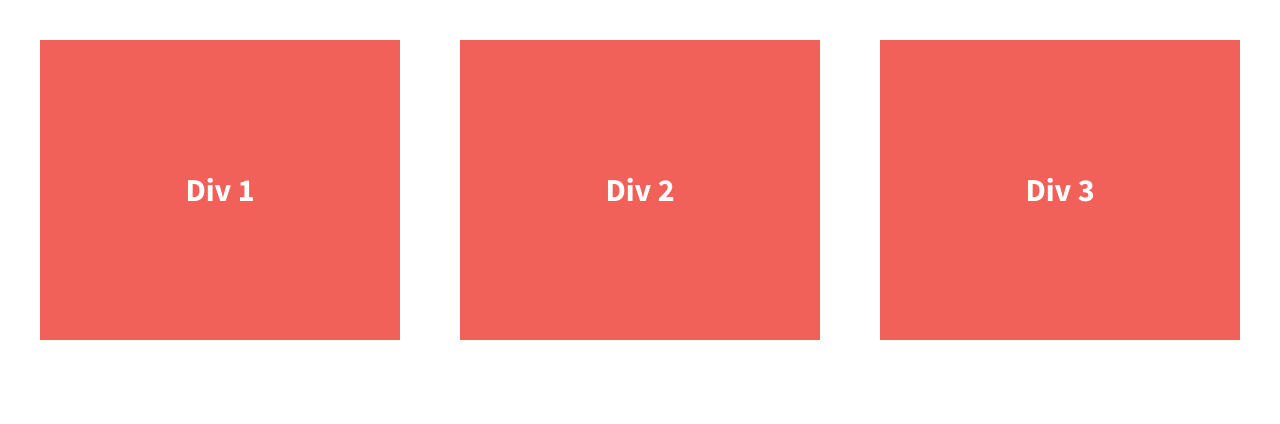
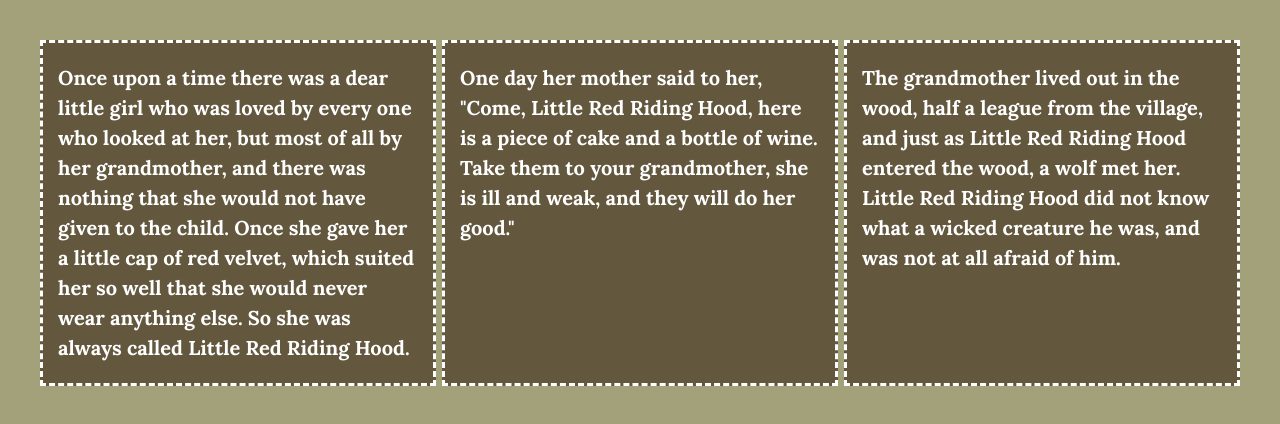
Before and after one commit to Kacey-C/divs-flexbox-starter, a plain HTML site: page index.html in a window 1280 px wide. Drawn offline with nearby package versions, Linux system fonts and the light colour scheme.

Commit message:
Added little red ridinghood story

```diff
--- a/css/main.css
+++ b/css/main.css
@@ -97,12 +97,12 @@ textarea {
 
 
 html {
-  background-color: #fff;
+  background-color: #a2a179;
   height: 100%;
 }
 
 body {
-  font-family: 'Source Sans Pro', sans-serif;
+  font-family: 'lora';
   padding: 2em;
   font-size: 1.25em;
   height: 100%;
@@ -119,13 +119,14 @@ body {
   /*give the divs a width of 30%, add display:flex, set justify-content and align-items to center*/
   color: #fff;
   line-height: 1.5em;
-  font-size: 1.6em;
-  background-color: #f16059;
-  height: 300px;
+  font-size: 1em;
+  background-color: #63573e;
+  padding: 20px 15px;
   display: flex;
   justify-content: center;
-  align-items: center;
+  align-items: top;
   width: 30%;
+  border: 3px dashed #ffffff;
 }
 
 
--- a/index.html
+++ b/index.html
@@ -23,13 +23,13 @@
 
         <section class="wrapper">
             <div class="div-1">
-                Div 1
+                Once upon a time there was a dear little girl who was loved by every one who looked at her, but most of all by her grandmother, and there was nothing that she would not have given to the child. Once she gave her a little cap of red velvet, which suited her so well that she would never wear anything else. So she was always called Little Red Riding Hood.
             </div>
             <div class="div-2">
-                Div 2
+                One day her mother said to her, "Come, Little Red Riding Hood, here is a piece of cake and a bottle of wine. Take them to your grandmother, she is ill and weak, and they will do her good."
             </div>
             <div class="div-3">
-                Div 3
+                The grandmother lived out in the wood, half a league from the village, and just as Little Red Riding Hood entered the wood, a wolf met her. Little Red Riding Hood did not know what a wicked creature he was, and was not at all afraid of him.
             </div>
         </section>
 
```
